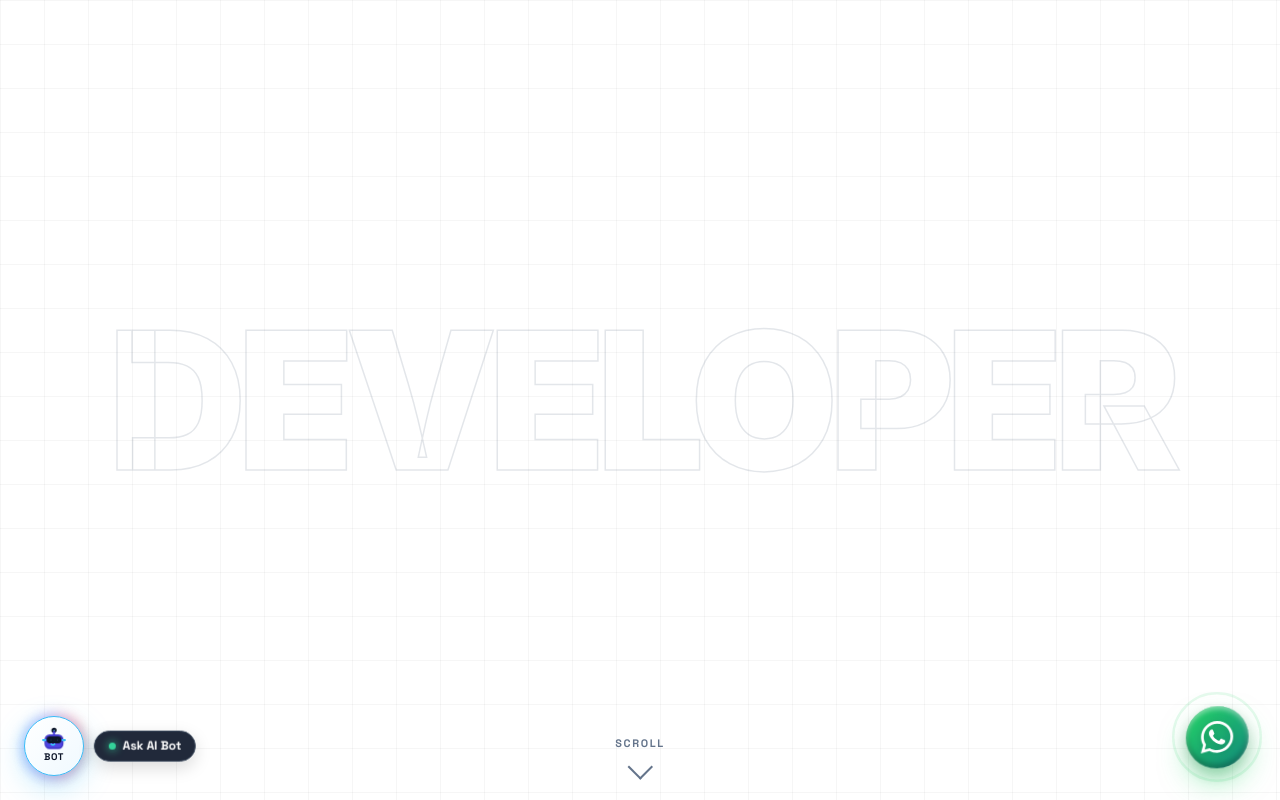
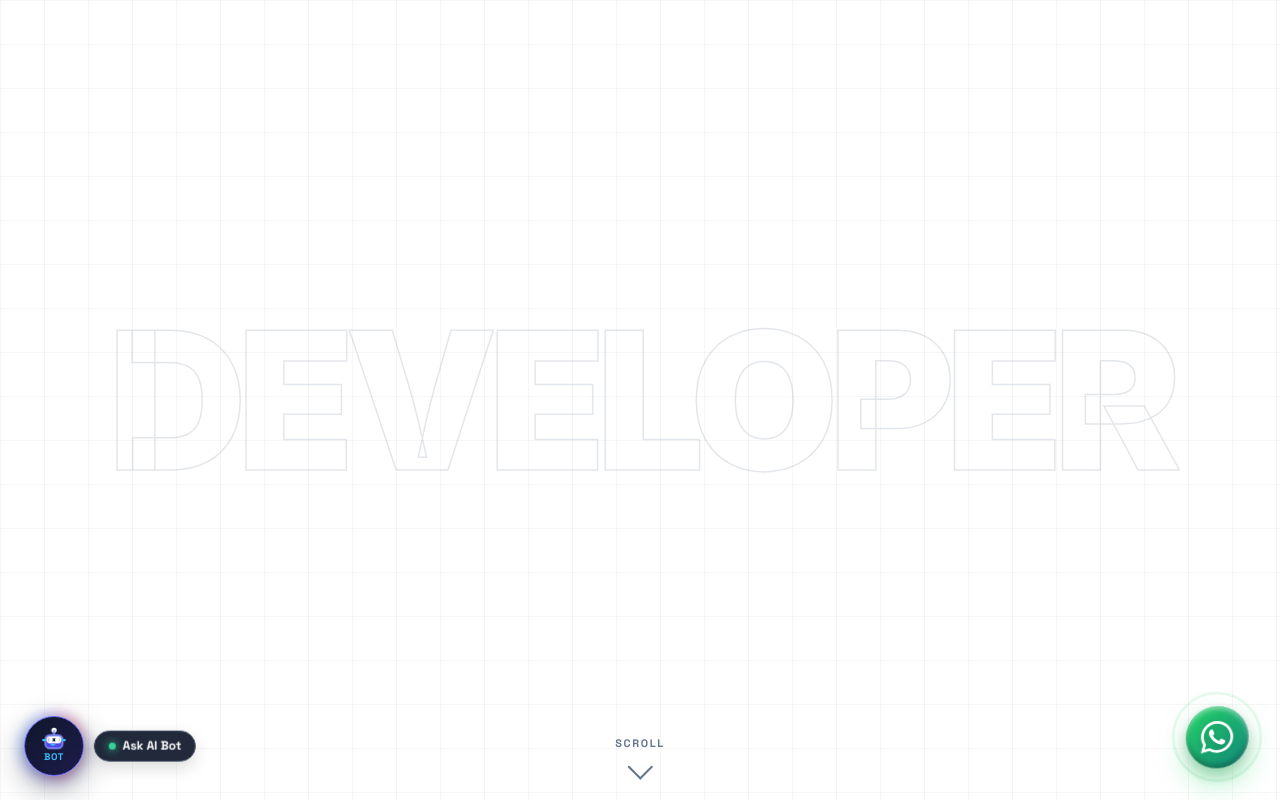
Before and after one commit to fazil-firoz/Modern-portfolio, a React (Vite) app: page / in a window 1280 px wide. Shown: the top 800 px of the page. Built offline with nearby package versions, Linux system fonts and the light colour scheme.

Commit message:
style: update AI Bot launcher to dark slate gradient theme matching hero and dark portfolio accents

```diff
--- a/src/components/AIChatbot.jsx
+++ b/src/components/AIChatbot.jsx
@@ -374,9 +374,9 @@ export default function AIChatbot() {
                   {/* Robot Antenna Top Dot with glowing pulse */}
                   <circle cx="12" cy="3" r="1.5" className="robo-antenna-dot" fill="#38bdf8" />
                   {/* Antenna Pole */}
-                  <path d="M12 4.5V7.5" stroke="#4f46e5" strokeWidth="2" />
+                  <path d="M12 4.5V7.5" stroke="#818cf8" strokeWidth="2" />
                   {/* Head Frame */}
-                  <rect x="4" y="7.5" width="16" height="12" rx="4" className="robo-head-frame" fill="#4f46e5" stroke="#4338ca" strokeWidth="1.5" />
+                  <rect x="4" y="7.5" width="16" height="12" rx="4" className="robo-head-frame" fill="#4f46e5" stroke="#818cf8" strokeWidth="1.5" />
                   {/* Dark Visor Window */}
                   <rect x="6" y="9.5" width="12" height="4.5" rx="2" fill="#0f172a" />
                   {/* Glowing Robot Eyes */}
--- a/src/index.css
+++ b/src/index.css
@@ -2479,26 +2479,26 @@ html, body, #root {
   width: 60px;
   height: 60px;
   border-radius: 50%;
-  background: linear-gradient(135deg, #ffffff 0%, #f0f9ff 100%);
-  border: 1.8px solid #38bdf8;
-  color: #0f172a;
+  background: linear-gradient(135deg, #0f172a 0%, #1e1b4b 100%);
+  border: 1.8px solid #6366f1;
+  color: #ffffff;
   display: flex;
   align-items: center;
   justify-content: center;
   cursor: pointer;
-  box-shadow: 0 10px 30px rgba(56, 189, 248, 0.35), 0 4px 12px rgba(99, 102, 241, 0.18);
+  box-shadow: 0 10px 32px rgba(15, 23, 42, 0.45), 0 4px 16px rgba(99, 102, 241, 0.35);
   transition: all 0.35s cubic-bezier(0.25, 1, 0.5, 1);
 }
 
 .ai-bot-launcher-btn:hover {
   transform: scale(1.1);
-  background: linear-gradient(135deg, #ffffff 0%, #e0e7ff 100%);
-  border-color: #6366f1;
-  box-shadow: 0 14px 36px rgba(99, 102, 241, 0.45);
+  background: linear-gradient(135deg, #1e1b4b 0%, #4338ca 100%);
+  border-color: #38bdf8;
+  box-shadow: 0 14px 40px rgba(56, 189, 248, 0.5);
 }
 
 .ai-bot-launcher-btn.active {
-  background: #0f172a;
+  background: #4338ca;
   border-color: #38bdf8;
   color: #ffffff;
 }
@@ -2597,7 +2597,7 @@ html, body, #root {
   font-size: 0.6rem;
   font-weight: 800;
   letter-spacing: 0.06em;
-  color: #0f172a;
+  color: #38bdf8;
   line-height: 1;
   margin-top: -1px;
 }
```
